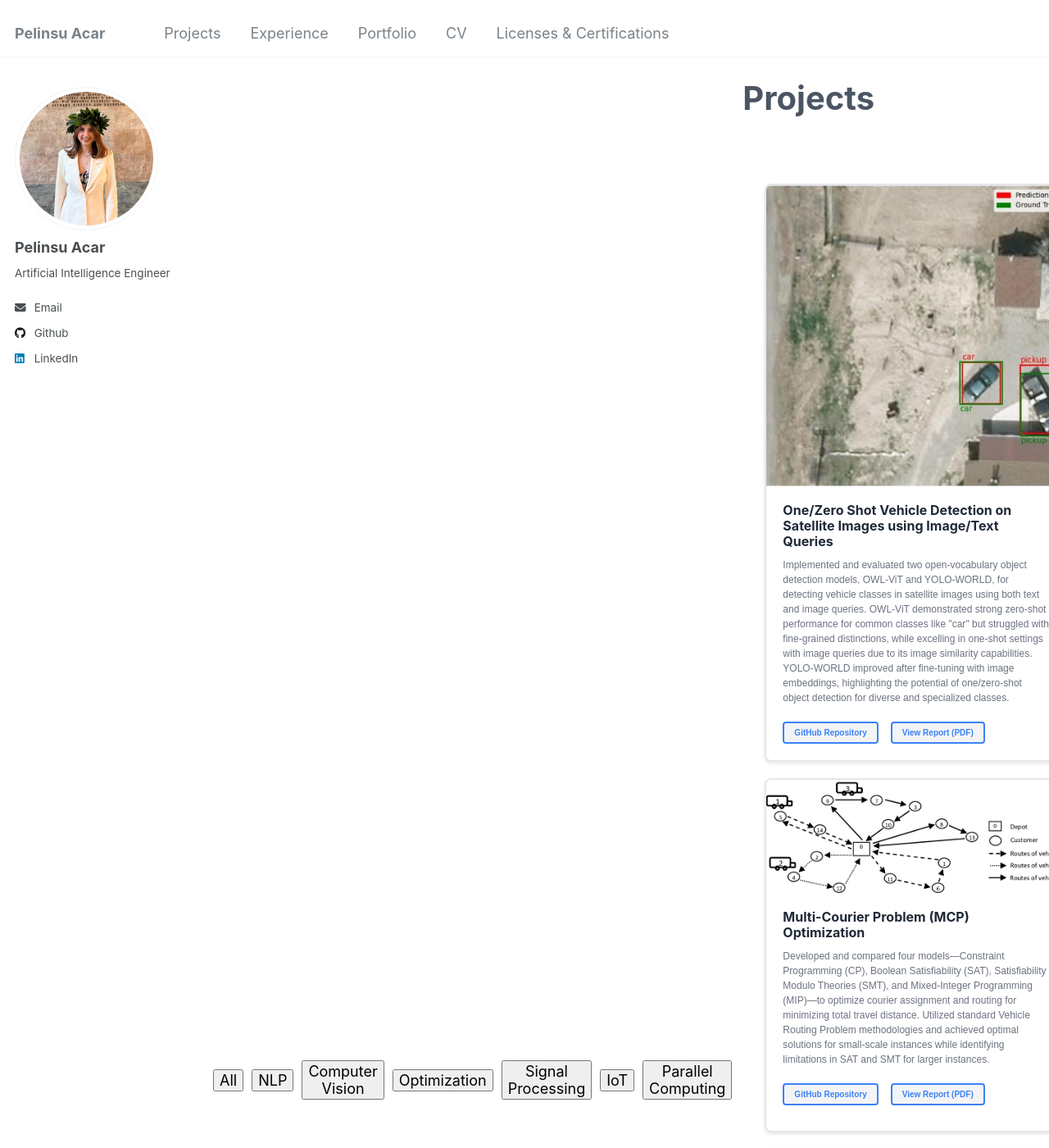
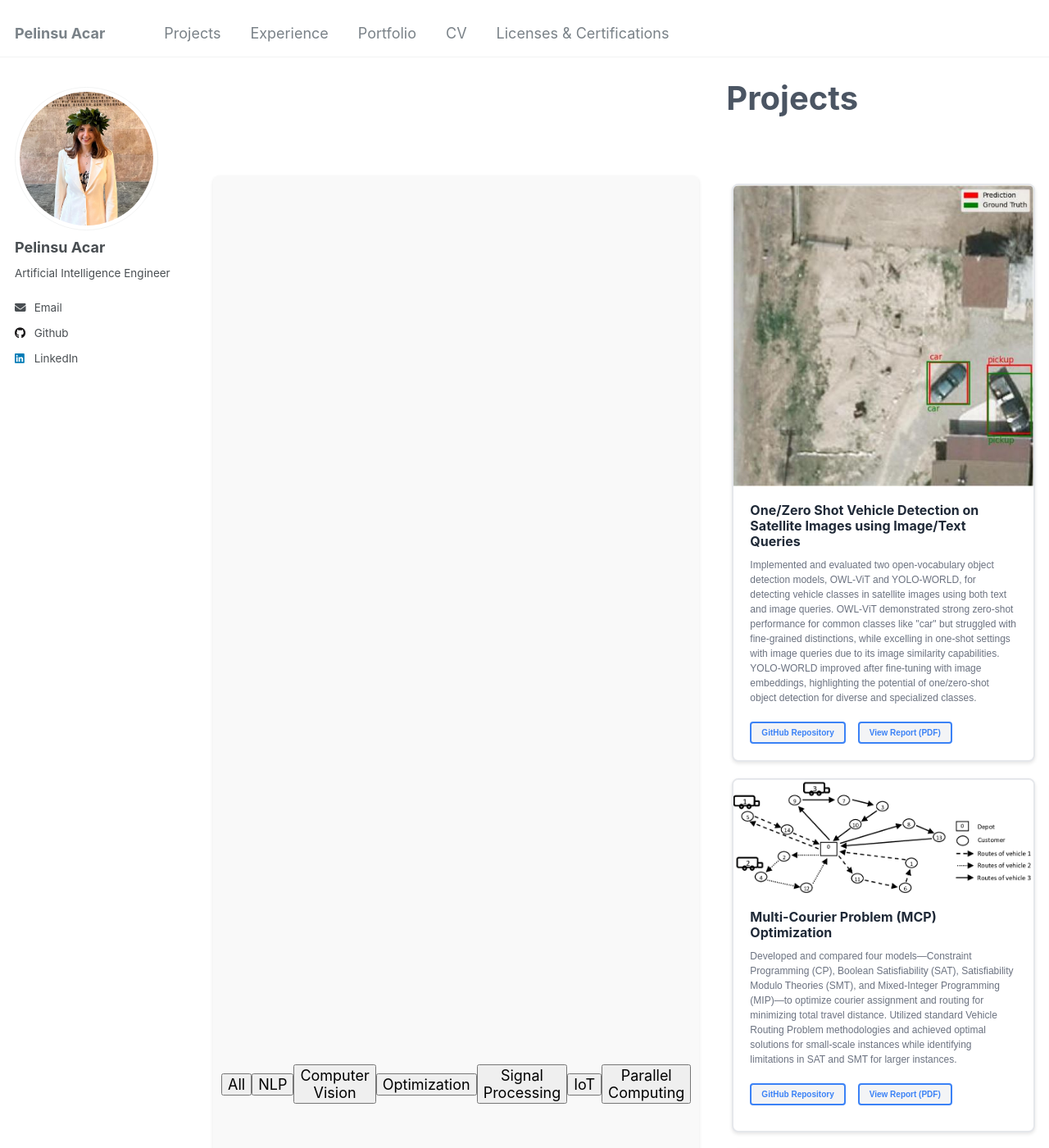
Before and after one commit to pelinsuacar/pelinsuacar.github.io, a Jekyll site: the page built from _pages/projects.md, in a window 1280 px wide and 1400 px high. Shown: the whole window at 82% size. Built offline with Jekyll 4.4.1, drawn with Linux system fonts in a browser that asks for light colours.

Commit message:
Update project.html

```diff
--- a/_layouts/project.html
+++ b/_layouts/project.html
@@ -63,12 +63,16 @@ layout: default
   }
 
   .category-bar {
-    display: flex; /* Enables flexbox layout */
-    justify-content: center; /* Centers the buttons horizontally */
-    align-items: center; /* Aligns the buttons vertically */
-    gap: 10px; /* Adds space between buttons */
-    margin-bottom: 20px; /* Space below the bar */
-  }
+  display: flex; /* Align buttons in a row */
+  justify-content: center; /* Center the buttons horizontally */
+  align-items: center; /* Align buttons vertically */
+  margin-top: 10px; /* Space between the title and the bar */
+  margin-bottom: 20px; /* Space between the bar and the project boxes */
+  padding: 10px; /* Add some padding for a better look */
+  background-color: #f9f9f9; /* Optional: Light background for the bar */
+  border-radius: 8px; /* Optional: Rounded corners */
+  box-shadow: 0 2px 4px rgba(0, 0, 0, 0.1); /* Optional: Subtle shadow for the bar */
+}
 
   .category-btn {
     font-size: 14px;
```
